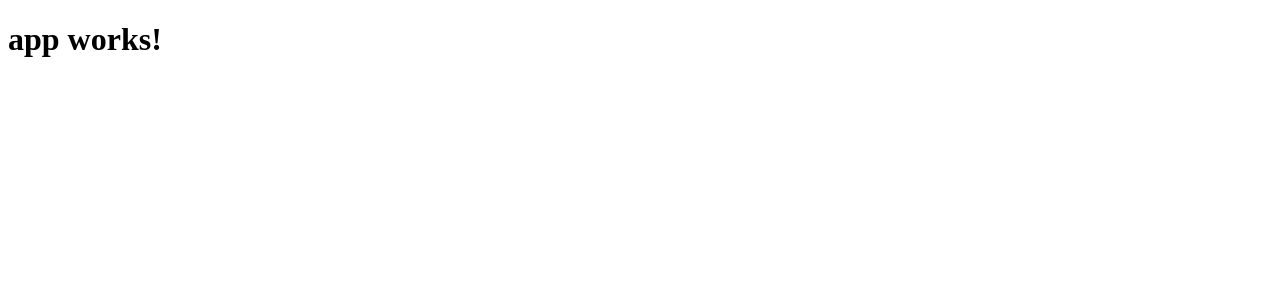
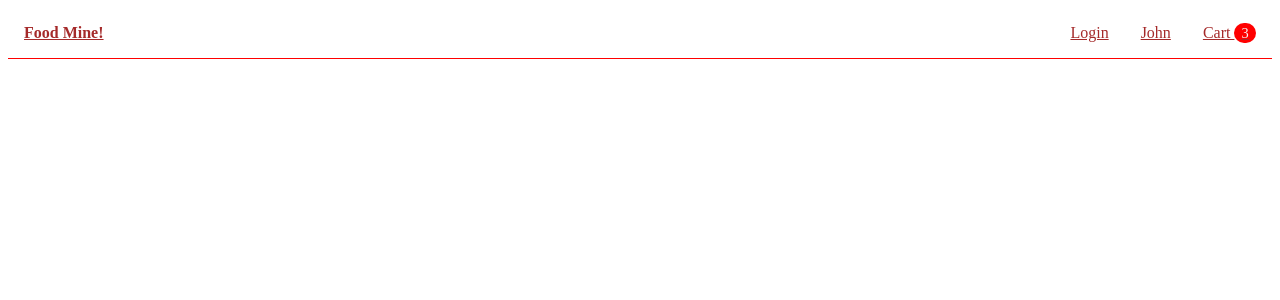
Before and after one commit to dangtrantrung/Food-Store-Online, an Angular app in the folder frontend/: page / in a window 1280 px wide. Shown: the top 300 px of the page. Built offline with nearby package versions, Linux system fonts and the light colour scheme.

Commit message:
header component - style css

```diff
--- /dev/null
+++ b/frontend/src/app/app-routing.module.ts
@@ -0,0 +1,10 @@
+import { Component, NgModule } from '@angular/core'
+
+import { Routes, RouterModule } from '@angular/router'
+import { HeaderComponent } from './components/partials/header/header.component'
+const routes: Routes = [{ path: '', component: HeaderComponent }]
+@NgModule({
+  imports: [RouterModule.forRoot(routes)],
+  exports: [RouterModule],
+})
+export class AppRoutingModule {}
--- a/frontend/src/app/app.component.html
+++ b/frontend/src/app/app.component.html
@@ -1,3 +1 @@
-<h1>
-  {{title}}
-</h1>
+<app-header></app-header>
--- /dev/null
+++ b/frontend/src/app/components/partials/header/header.component.css
@@ -0,0 +1,56 @@
+header {
+  position: relative;
+  background: white;
+  padding: 0;
+  border-bottom: 1px solid red;
+}
+a {
+  color: brown;
+}
+a:hover {
+  background: red;
+  color: white;
+  cursor: pointer;
+}
+.container {
+  margin: 0 auto;
+  display: flex;
+  justify-content: space-between;
+}
+a.logo {
+  font-weight: bold;
+  padding: 1rem;
+}
+ul {
+  display: flex;
+  list-style-type: none;
+  margin: 0;
+}
+ul a {
+  padding: 1rem;
+  display: inline-block;
+}
+a span {
+  background: red;
+  color: whitesmoke;
+  padding: 0.1rem 0.45rem;
+  border-radius: 100rem;
+  font-size: 0.9rem;
+}
+
+.menu-container {
+  position: relative;
+}
+.menu {
+  position: absolute;
+  z-index: 1;
+  background: whitesmoke;
+  display: none;
+}
+.menu-container:hover .menu {
+  display: block;
+}
+.menu a {
+  width: 100%;
+  min-width: 8rem;
+}
--- /dev/null
+++ b/frontend/src/app/components/partials/header/header.component.html
@@ -0,0 +1,26 @@
+<header>
+  <div class="container">
+    <a routerLink="/" class="logo">Food Mine!</a>
+    <nav>
+      <ul>
+        <li>
+          <a routerLink="/login">Login</a>
+        </li>
+        <li class="menu-container">
+          <a routerLink="/dasboard">John</a>
+          <div class="menu">
+            <a routerLink="/profile">Profile</a>
+            <a routerLink="/orders">Orders</a>
+            <a>Logout</a>
+          </div>
+        </li>
+        <li>
+          <a routerLink="/cart-page">
+            Cart
+            <span>3</span>
+          </a>
+        </li>
+      </ul>
+    </nav>
+  </div>
+</header>
--- /dev/null
+++ b/frontend/src/app/components/partials/header/header.component.ts
@@ -0,0 +1,12 @@
+import { Component, OnInit } from '@angular/core'
+
+@Component({
+  selector: 'app-header',
+  templateUrl: './header.component.html',
+  styleUrls: ['./header.component.css'],
+})
+export class HeaderComponent implements OnInit {
+  constructor() {}
+
+  ngOnInit() {}
+}
```
Also changed, not shown: frontend/src/app/app.module.ts (+11 -15 lines), 1 other file (tests, documents, lock files or other folders).
